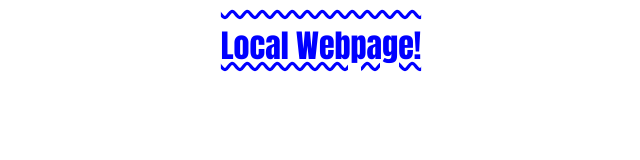
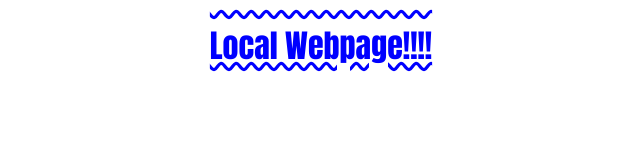
Before and after one commit to lucasgc-cicd/repo01, a plain HTML site: page index.html in a window 1280 px wide. Shown: the whole page, without its empty margins (319-959 px from the left). Drawn offline with Linux system fonts and the light colour scheme.

Commit message:
Fix index.html

```diff
--- a/index.html
+++ b/index.html
@@ -6,6 +6,6 @@
       <link rel="stylesheet" type="text/css" href="style.css">
    </head>
    <body>
-      <h1>Local Webpage!</h1>
+      <h1>Local Webpage!!!!</h1>
    </body>
 </html>
```
